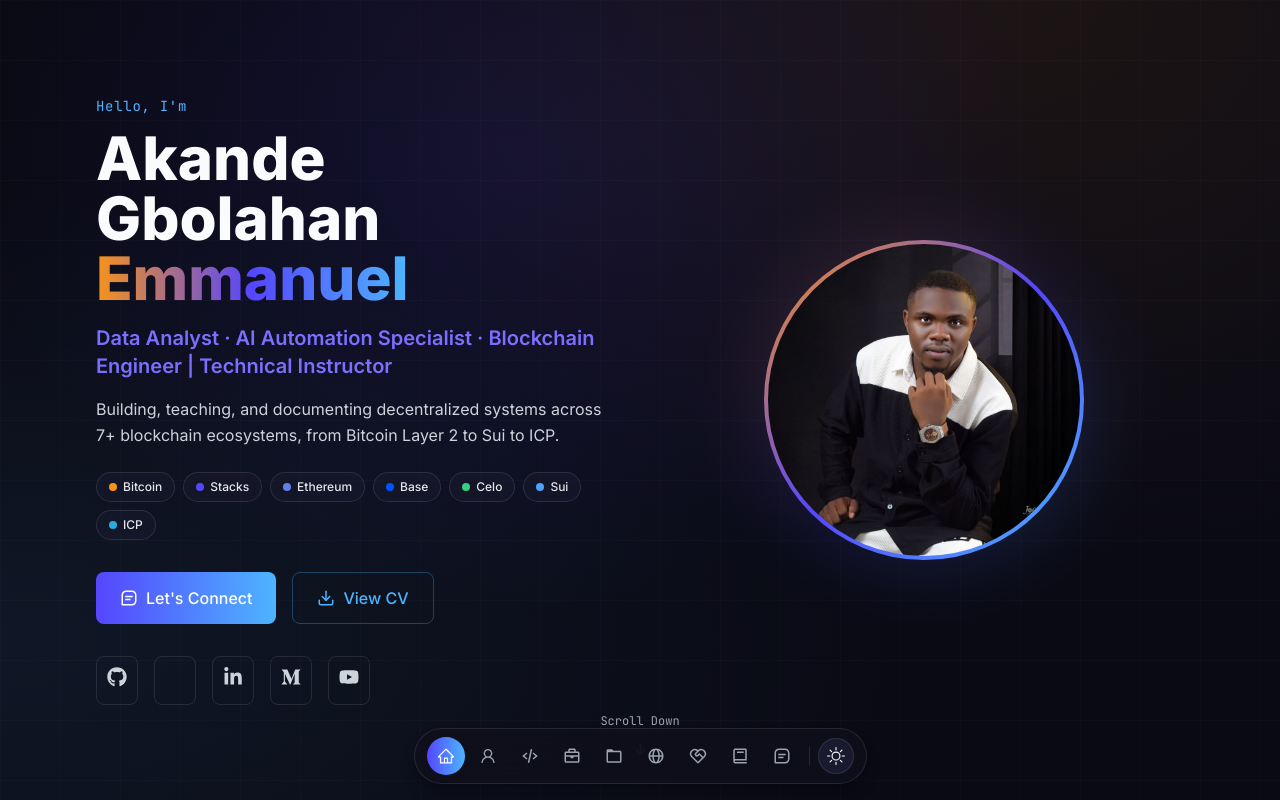
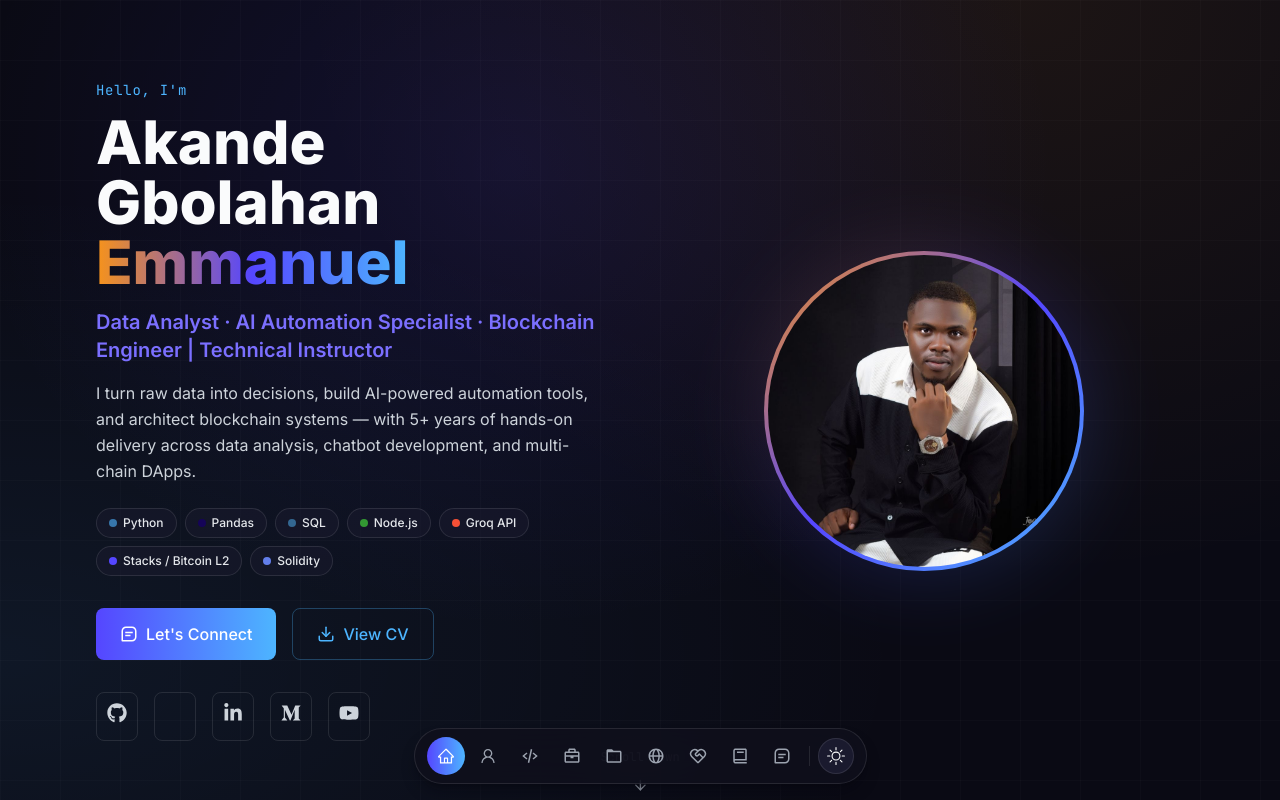
Before and after one commit to thecodedcoder/agedevs, a React (Vite) app: page / in a window 1280 px wide. Shown: the top 800 px of the page. Built offline with nearby package versions, Linux system fonts and the light colour scheme; some icons are missing.

Commit message:
Update hero badges, intro copy, and about bio to lead with data and AI positioning

```diff
--- a/src/components/sections/About.jsx
+++ b/src/components/sections/About.jsx
@@ -60,7 +60,7 @@ const About = () => {
               className="space-y-4"
             >
               <p className="text-sm md:text-base text-light-600 dark:text-light-400 leading-relaxed">
-                I'm Akande Gbolahan, a blockchain developer, technical instructor, and aspiring Developer Relations professional based in Nigeria. My journey into tech started with web development during my undergraduate years studying Statistics at the Federal University of Agriculture, Abeokuta (FUNAAB). Over the past 5+ years, I've evolved from building traditional websites to architecting decentralized applications across multiple blockchain ecosystems.
+                I'm Akande Gbolahan, a data analyst, AI automation specialist, and blockchain engineer based in Nigeria. I hold a Statistics background from the Federal University of Agriculture, Abeokuta (FUNAAB), which grounds my analytical thinking. Over 5+ years I've built customer segmentation pipelines, AI-powered chatbots, automated Python workflows, and decentralised applications — delivering end-to-end solutions across data, AI, and Web3.
               </p>
               <p className="text-sm md:text-base text-light-600 dark:text-light-400 leading-relaxed">
                 My entry into blockchain was through the Stacks ecosystem (Bitcoin's programmable Layer 2), where I learned Clarity smart contract development and quickly became involved in developer onboarding. Through Web3Bridge Nigeria, I introduced Web2 developers transitioning into Web3 to Clarity and Stacks. Ken Rogers, Stacks' Head of DevRel, personally acknowledged the volume of referrals I generated and recognized my natural fit for Developer Relations.
--- a/src/components/sections/Hero.jsx
+++ b/src/components/sections/Hero.jsx
@@ -5,13 +5,13 @@ import { socialLinks } from '@data/socialLinks'
 import ME from '@assets/images/profile/proF1.png'
 
 const ecosystemBadges = [
-  { name: 'Bitcoin', color: '#F7931A' },
-  { name: 'Stacks', color: '#5546FF' },
-  { name: 'Ethereum', color: '#627EEA' },
-  { name: 'Base', color: '#0052FF' },
-  { name: 'Celo', color: '#35D07F' },
-  { name: 'Sui', color: '#4DA2FF' },
-  { name: 'ICP', color: '#29ABE2' },
+  { name: 'Python', color: '#3776AB' },
+  { name: 'Pandas', color: '#150458' },
+  { name: 'SQL', color: '#336791' },
+  { name: 'Node.js', color: '#339933' },
+  { name: 'Groq API', color: '#F55036' },
+  { name: 'Stacks / Bitcoin L2', color: '#5546FF' },
+  { name: 'Solidity', color: '#627EEA' },
 ]
 
 const containerVariants = {
@@ -66,7 +66,7 @@ const Hero = () => {
               variants={itemVariants}
               className="text-base text-light-600 dark:text-light-400 mb-6 max-w-lg leading-relaxed"
             >
-              Building, teaching, and documenting decentralized systems across 7+ blockchain ecosystems, from Bitcoin Layer 2 to Sui to ICP.
+              I turn raw data into decisions, build AI-powered automation tools, and architect blockchain systems — with 5+ years of hands-on delivery across data analysis, chatbot development, and multi-chain DApps.
             </motion.p>
 
             {/* Ecosystem badges */}
```
